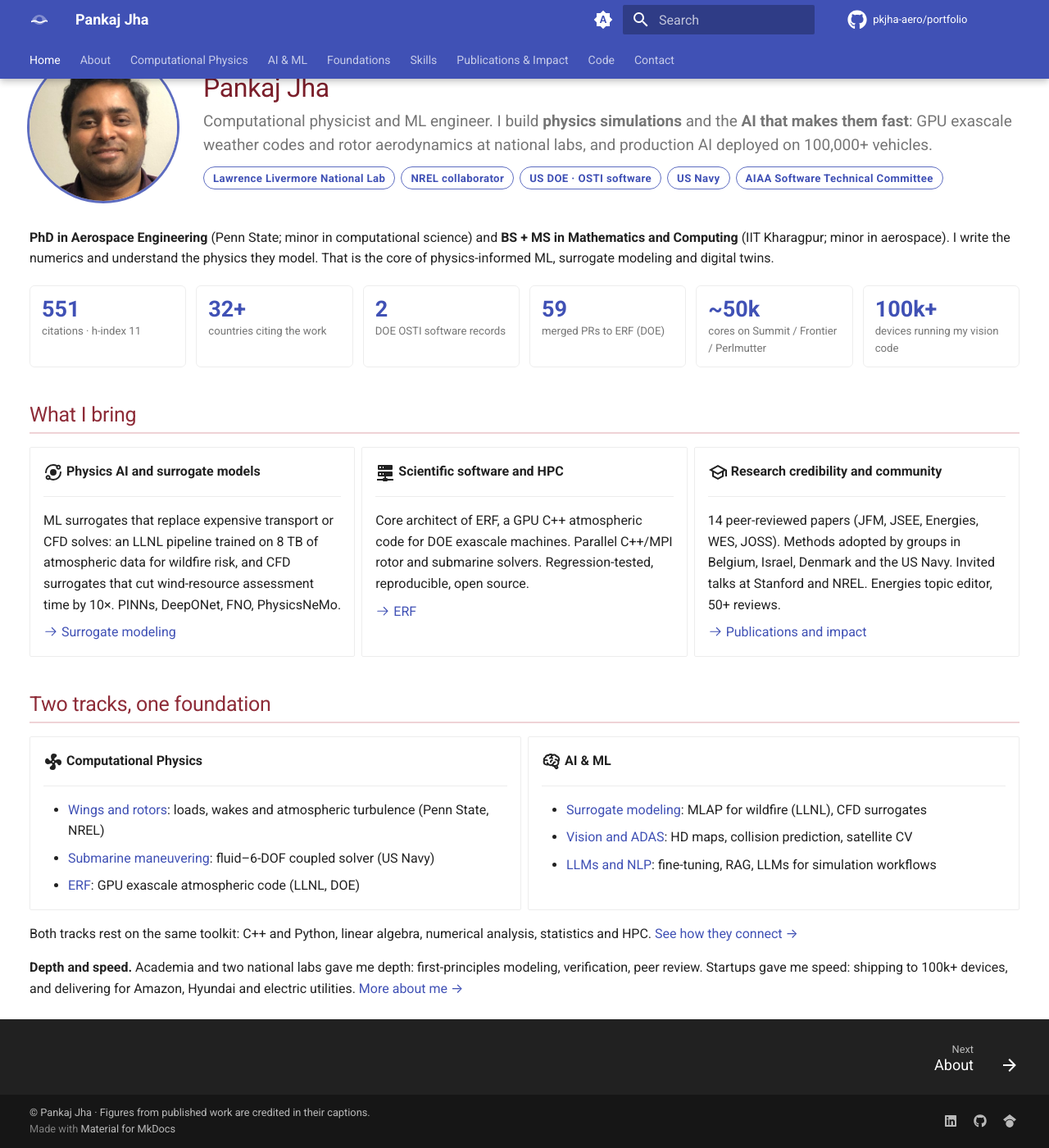
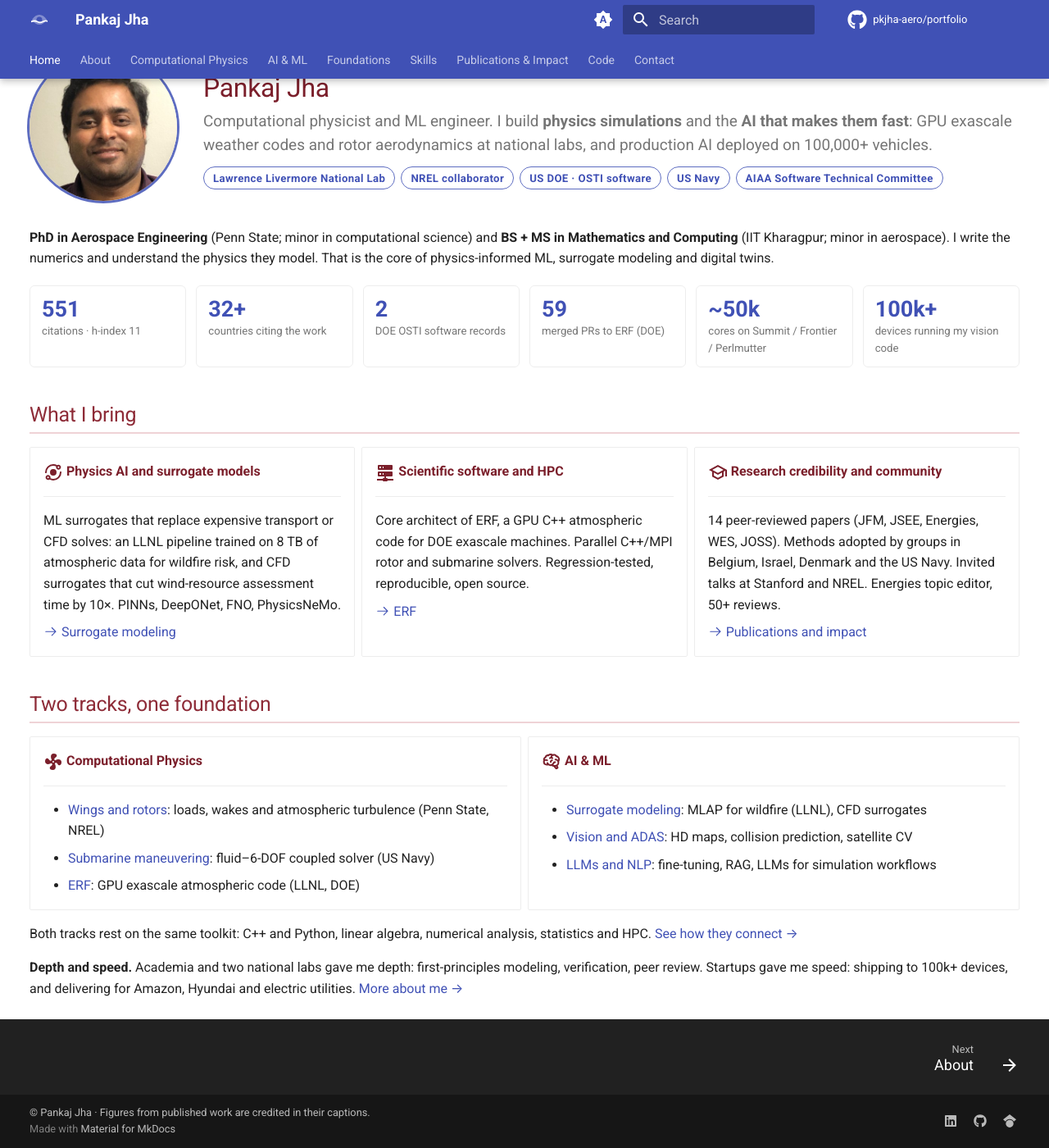
Before and after one commit to pkjha-aero/portfolio, an MkDocs documentation site: the page built from docs/index.md, in a window 1280 px wide and 1400 px high, scrolled down 89 px. Shown: the whole window at 82% size. Built offline with MkDocs 1.6.1 and Material for MkDocs 9.7.7, drawn with Linux system fonts in a browser that asks for light colours; comment, search, counter and statistics services are not loaded.

Commit message:
Color card titles in the page-title color
The icon and bold title that open each grid card (section index pages,
Home, About, Code, Contact) now use --heading-1: burgundy in light mode,
rose in dark mode. A card reads as the heading of the page it links to.

Co-Authored-By: Claude Opus 5.5 <noreply@anthropic.com>

```diff
--- a/docs/assets/css/extra.css
+++ b/docs/assets/css/extra.css
@@ -185,6 +185,15 @@ a.pillar:hover { color: var(--md-accent-fg-color); }
   margin-top: -0.4rem;
 }
 
+/* ---- Card titles ----------------------------------------------------------
+   The icon + bold title opening each grid card (section index pages, Home,
+   About, Code, Contact) takes the page-title color, so a card reads as a
+   heading for the page it links to. Uses --heading-1, defined below.        */
+.md-typeset .grid.cards > ul > li > p:first-child strong,
+.md-typeset .grid.cards > ul > li > p:first-child .twemoji {
+  color: var(--heading-1);
+}
+
 /* ---- Headings: burgundy -------------------------------------------------
    Material's default headings are light grey (~4.6:1) and blend into body
    text. Burgundy contrasts with the indigo header and stays distinct from
```
